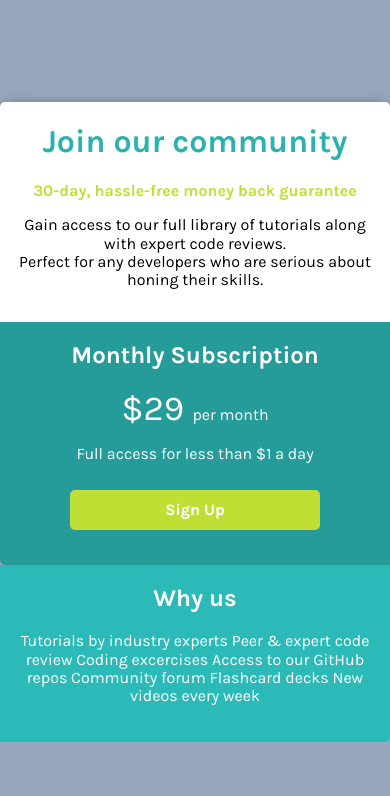
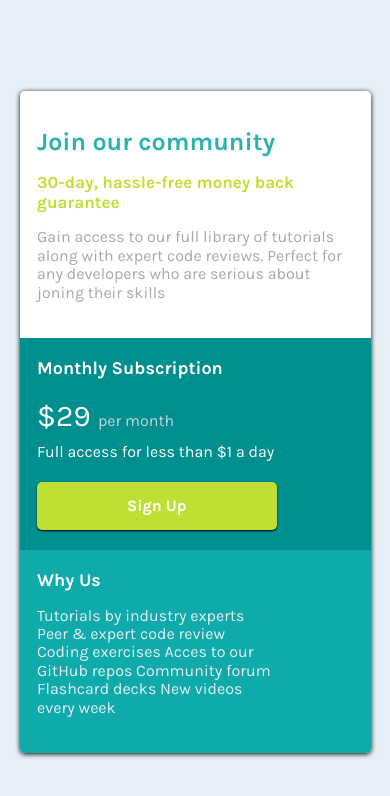
Before and after one commit to J0SEED01/Desafio-SinglePrice, a plain HTML site: page index.html in a window 390 px wide. Drawn offline with Linux system fonts and the light colour scheme.

Commit message:
segunda version desafio frontend mentor 10-05-21

```diff
--- a/css/estilos.css
+++ b/css/estilos.css
@@ -1,5 +1,6 @@
 html {
     box-sizing: border-box;
+
 }
 
 *, *:before, *:after {
@@ -8,161 +9,128 @@ html {
 
 body{
     font-family: 'Karla', sans-serif;
-    min-height: 100vh;
     font-size: 16px;
-    background-color: hsl(218, 22%, 67%);
-}
-
-.corte{
-    display: block;
+    background-color: hsl(204, 43%, 93%);
 }
 
 .main{
+    min-height: 100vh;
     display: flex;
     justify-content: center;
     align-items: center;
-    height: 100vh;
+    padding: 0 5%;
 }
 
 .container{
-    width: 750px;
     display: flex;
     flex-wrap: wrap;
-}
-
-.header{
-    background-color: white;
-    width: 100%;
-    border-radius: 5px 5px 0 0;
-    -webkit-box-shadow: 1px 1px 13px -5px rgba(0,0,0,0.75);
-    -moz-box-shadow: 1px 1px 13px -5px rgba(0,0,0,0.75);
-    box-shadow: 1px 1px 13px -5px rgba(0,0,0,0.75);
-}
-
-.header__title{
-    margin-left: 50px;
-    color: hsl(179, 62%, 43%);
-}
-
-.header__ofert{
-    margin-left: 50px;
-    color: hsl(71, 73%, 54%);
-    font-weight: 700;
-}
-
-.header__text{
-    margin-left: 50px;
-    margin-bottom: 2rem;
-}
-
-.subscription{
-    background-color: hsl(179, 61%, 38%);
-    color: white;
-    width: 50%;
-    border-radius: 0 0 0 5px;
-}
-
-.subscription__title{
-    margin-left: 50px;
-}
-
-.subscription__ofert{
-    margin-left: 50px;
-
-}
-
-.ofert__dolar{
-    font-size: 35px;
-}
-
-.subscription__text{
-    margin-left: 50px;
-}
-
-.subscription__button{
-    border: none;
-    margin-left: 50px;
-    width: 250px;
-    height: 40px;
-    background-color: hsl(71, 73%, 54%);
-    color: white;
+    width: 670px;
     border-radius: 5px;
-    font-weight: 700;
-    margin-top: 10px;
-    margin-bottom: 35px;
+    overflow: hidden;
+    box-shadow: 0 1px 5px 0 black;
 }
 
 
-.us{
-    width: 50%;
-    background-color: hsl(179, 62%, 45%);
-    color: white;
-    border-radius: 0 0 5px 0;
+.section__white{
+    width: 100%;
+    background-color: white;
 }
 
-.us__title{
-    margin-left: 50px;
+.darkgreen,
+.greenlight{
+    width: 50%;
+    color: white;
 }
 
-.us__text{
-    margin-left: 50px;
-    width: 220px;
+.section__white,
+.darkgreen,
+.greenlight{
+    padding: 20px 5%;
 }
 
-@media only screen and (max-width: 610px) {
-
-    .header{
-        text-align: center;
+.section__white .section__white__title{
+    color: hsl(179, 62%, 43%);
+    font-size: 25px;
 }
 
-    .header__title{
-        margin-left: 0;
+.section__white .section__white__subtitle{
+    color: hsl(71, 73%, 54%);
+    font-size: 17px;
 }
 
-    .header__ofert{
-        margin-left: 0;
+.section__white .section__white__paragraph{
+    color: hsl(204, 43%, 93%);
+    color: darkgray;
+    font-weight: 400;
 }
 
-    .header__text{
-        margin-left: 0;
-        padding: 0 10px;
+.darkgreen{
+    background-color: rgb(0, 143, 143);
 }
 
-    .subscription{
-        width: 100%;
-        text-align: center;
-    }
-    .subscription__title{
-        margin-left: 0;
+.darkgreen .darkgreen__title,
+.greenlight .greenlight__title{
+    font-size: 18px;
+    margin: 0;
 }
 
-    .subscription__ofert{
-        margin-left: 0;
+.darkgreen .darkgreen__price{
+    font-size: 30px;
+    margin: 20px 0 0;
 }
 
-    .subscription__text{
-        margin-left: 0;
+.darkgreen .darkgreen__price span{
+    font-size: initial;
+    color: hsl(205, 19%, 82%);
 }
 
-    .subscription__button{
-        margin-left: 0;
+.darkgreen .darkgreen__paragraph{
+    margin: 10px 0 20px;
 }
 
-    .us{
-        width: 100%;
-        text-align: center;
+.darkgreen .darkgreen__button{
+    border: none;
+    background-color: hsl(71, 73%, 54%);
+    color: inherit;
+    padding: 15px 90px;
+    font-weight: 700;
+    box-shadow: 0 1px 2px 0 black;
+    border-radius: 5px;
+    transition: transform .5s;
 }
 
-    .us__title{
-        margin-left: 0;
-        margin-bottom: 0;
+.darkgreen .darkgreen__button:hover{
+    transform: scale(1.1);
+    transform: .5s;
 }
 
-    .us__text{
-        margin-top: 0;
-        margin-left: 0;
-        width: auto;
-        padding: 20px;
+.greenlight{
+    background-color: rgb(15, 170, 170);
 }
 
+.greenlight .greenlight__paragraph{
+    color: hsl(204, 43%, 93%);
+    width: 75%;
 }
+
+@media only screen and (max-width: 690px){
+
+    .container{
+        height: auto;
+        flex-wrap: nowrap;
+        flex-direction: column;
+        margin: 20px 0;
+    }
+
+    .darkgreen,
+    .greenlight{
+        width: 50%;
+        width: 100%;
+    }
+
+    .darkgreen__button{
+        pointer-events: none;
+    }
+
+
+}
--- a/index.html
+++ b/index.html
@@ -8,35 +8,27 @@
     <link href="https://fonts.googleapis.com/css2?family=Karla:wght@400;700&display=swap" rel="stylesheet">
     <link rel="stylesheet" href="css/normalize.css">
     <link rel="stylesheet" href="css/estilos.css">
-
 </head>
 <body>
 
     <main class="main">
-
-        <div class="container">
-
-            <section class="header">
-                <h1 class="header__title">Join our community</h1>
-                <p class="header__ofert">30-day, hassle-free money back guarantee</p>
-                <p class="header__text">Gain access to our full library of tutorials along with expert code reviews. <span class="corte">Perfect for any developers who are serious about honing their skills.</span></p>
-            </section>
-
-            <section class="subscription">
-                <h2 class="subscription__title">Monthly Subscription</h2>
-                <p class="subscription__ofert"><span class="ofert__dolar">$29 </span> <span class="ofert__month"> per month </span></p>
-                <p class="subscription__text">Full access for less than $1 a day</p>
-
-                <input type="submit" class="subscription__button" value="Sign Up">
-            </section>
-
-            <section class="us">
-                <h2 class="us__title">Why us</h2>
-                <p class="us__text">Tutorials by industry experts Peer & expert code review Coding excercises Access to our GitHub repos Community forum Flashcard decks New videos every week</p>
-            </section>
-
-        </div>
-
+            <div class="container">
+                <section class="section__white">
+                    <h1 class="section__white__title">Join our community</h1>
+                    <h2 class="section__white__subtitle">30-day, hassle-free money back guarantee</h2>
+                    <p class="section__white__paragraph">Gain access to our full library of tutorials along with expert code reviews. Perfect for any developers who are serious about joning their skills</p>
+                </section>
+                <section class="darkgreen">
+                    <h2 class="darkgreen__title">Monthly Subscription</h2>
+                    <p class="darkgreen__price">$29 <span>per month</span></p>
+                    <p class="darkgreen__paragraph">Full access for less than $1 a day</p>
+                    <button class="darkgreen__button">Sign Up</button>
+                </section>
+                <section class="greenlight">
+                    <h2 class="greenlight__title">Why Us</h2>
+                    <p class="greenlight__paragraph">Tutorials by industry experts Peer & expert code review Coding exercises Acces to our GitHub repos Community forum Flashcard decks New videos every week</p>
+                </section>
+            </div>
     </main>
 
 </body>
```
Lines whose indentation alone changed are shown as unchanged.
